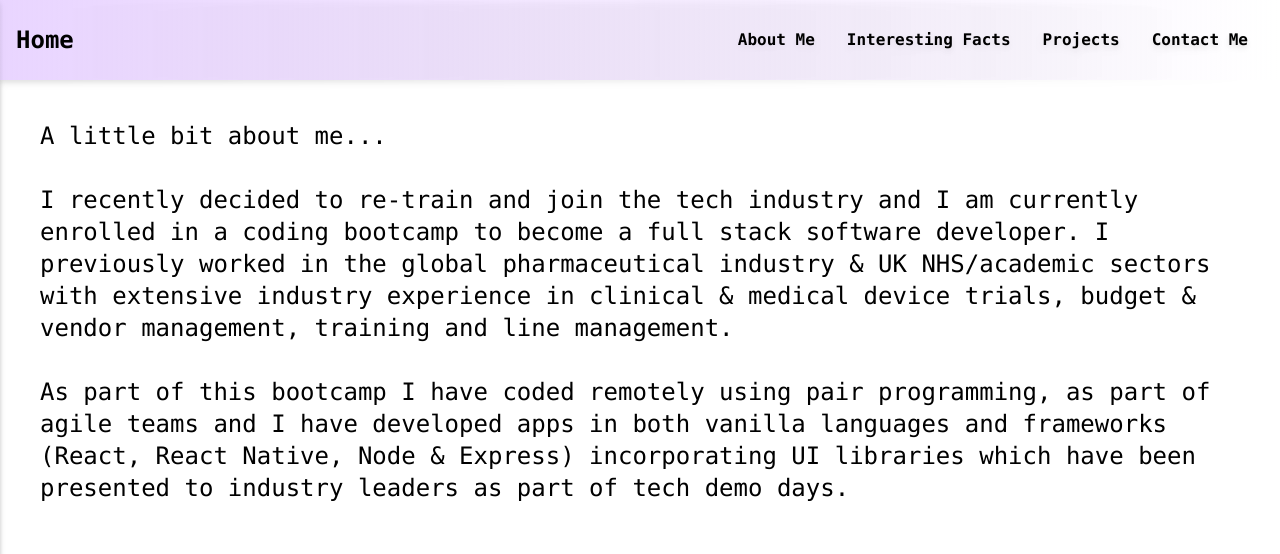
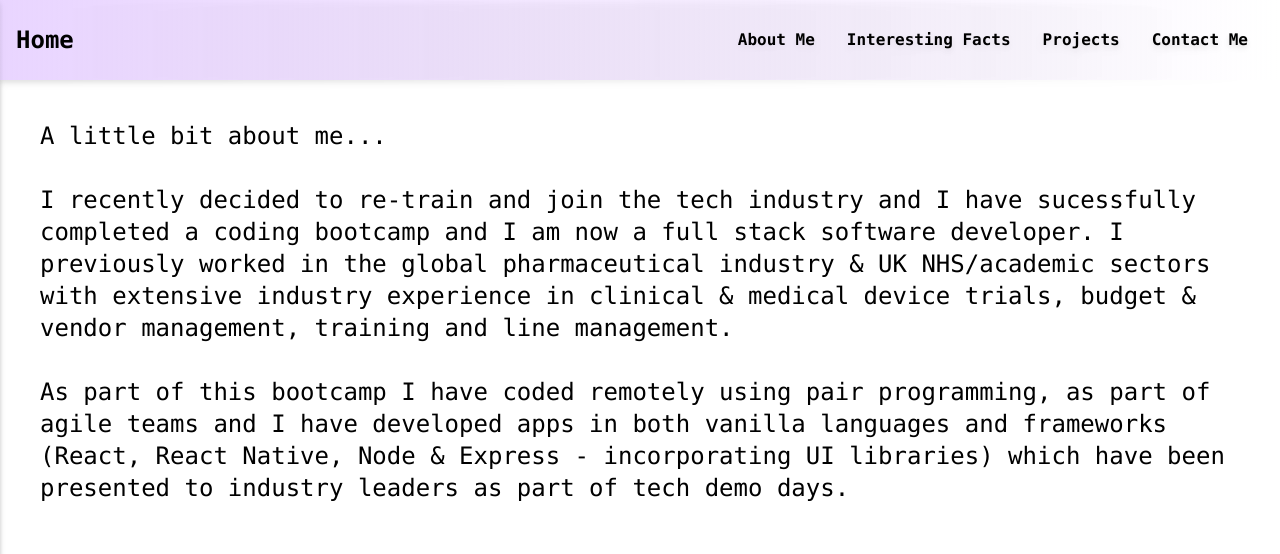
Before and after one commit to TrellixVulnTeam/portfolio_FQKG, a Next.js app: page /about in a window 1280 px wide. Shown: the top 554 px of the page. Built offline with nearby package versions, Linux system fonts and the light colour scheme.

Commit message:
updated about me section and fixed typos

```diff
--- a/components/About/index.js
+++ b/components/About/index.js
@@ -2,24 +2,24 @@ export default function AboutMe() {
   return (
     <div class="text-2xl font-mono">
       <p>
-        I recently decided to re-train and join the tech industry and I am
-        currently enrolled in a coding bootcamp to become a full stack software
-        developer. I previously worked in the global pharmaceutical industry &
-        UK NHS/academic sectors with extensive industry experience in clinical &
-        medical device trials, budget & vendor management, training and line
-        management.
+        I recently decided to re-train and join the tech industry and I have
+        sucessfully completed a coding bootcamp and I am now a full stack
+        software developer. I previously worked in the global pharmaceutical
+        industry & UK NHS/academic sectors with extensive industry experience in
+        clinical & medical device trials, budget & vendor management, training
+        and line management.
         <br></br>
         <br></br>
         As part of this bootcamp I have coded remotely using pair programming,
         as part of agile teams and I have developed apps in both vanilla
-        languages and frameworks (React, React Native, Node & Express)
-        incorporating UI libraries which have been presented to industry leaders
-        as part of tech demo days.
+        languages and frameworks (React, React Native, Node & Express -
+        incorporating UI libraries) which have been presented to industry
+        leaders as part of tech demo days.
       </p>
       <br></br>
       <br></br>
       <p>
-        I am in expereiced in the following tech stacks:
+        I am expereiced in the following tech stacks:
         <br></br>
         <br></br>
         <h1>Languages</h1>
```
